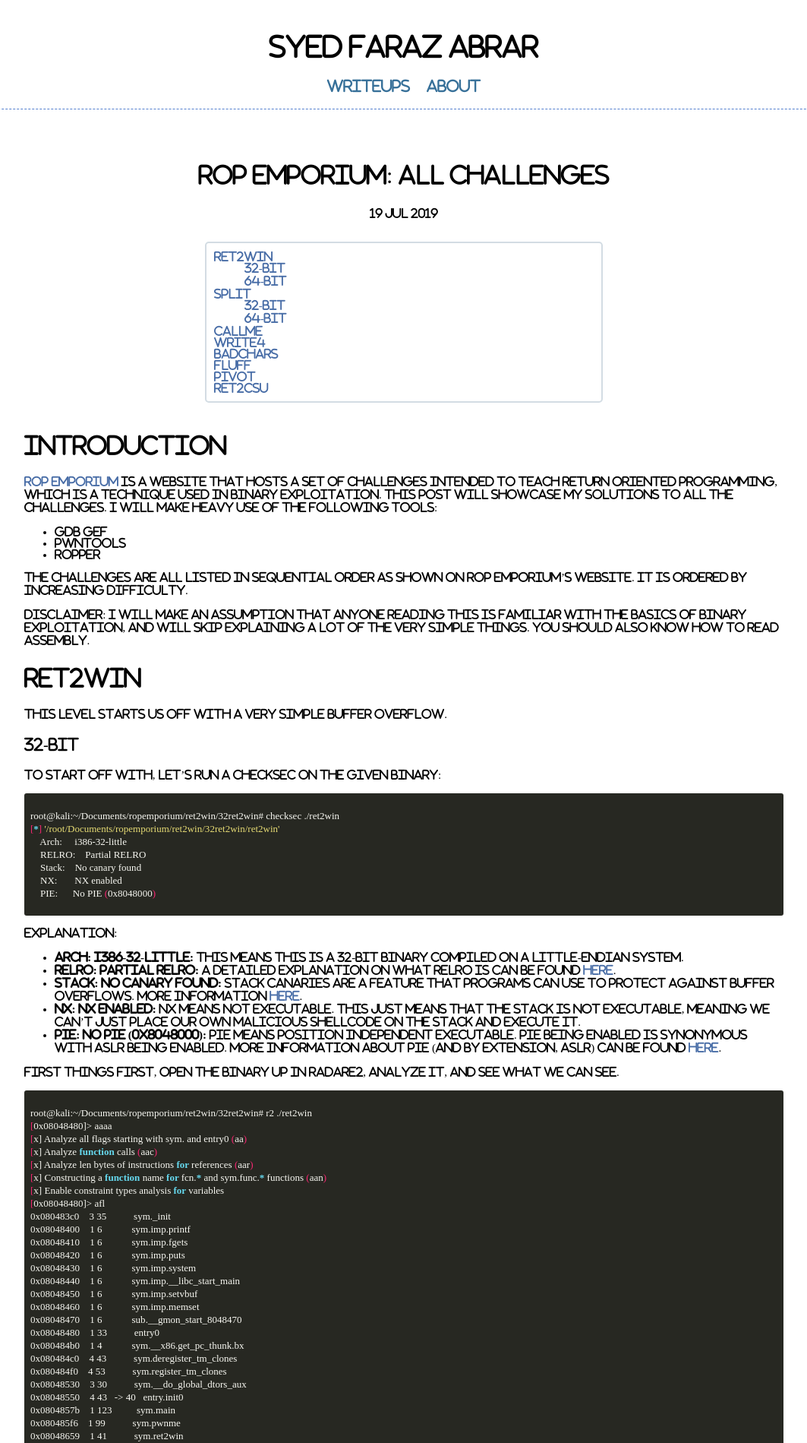
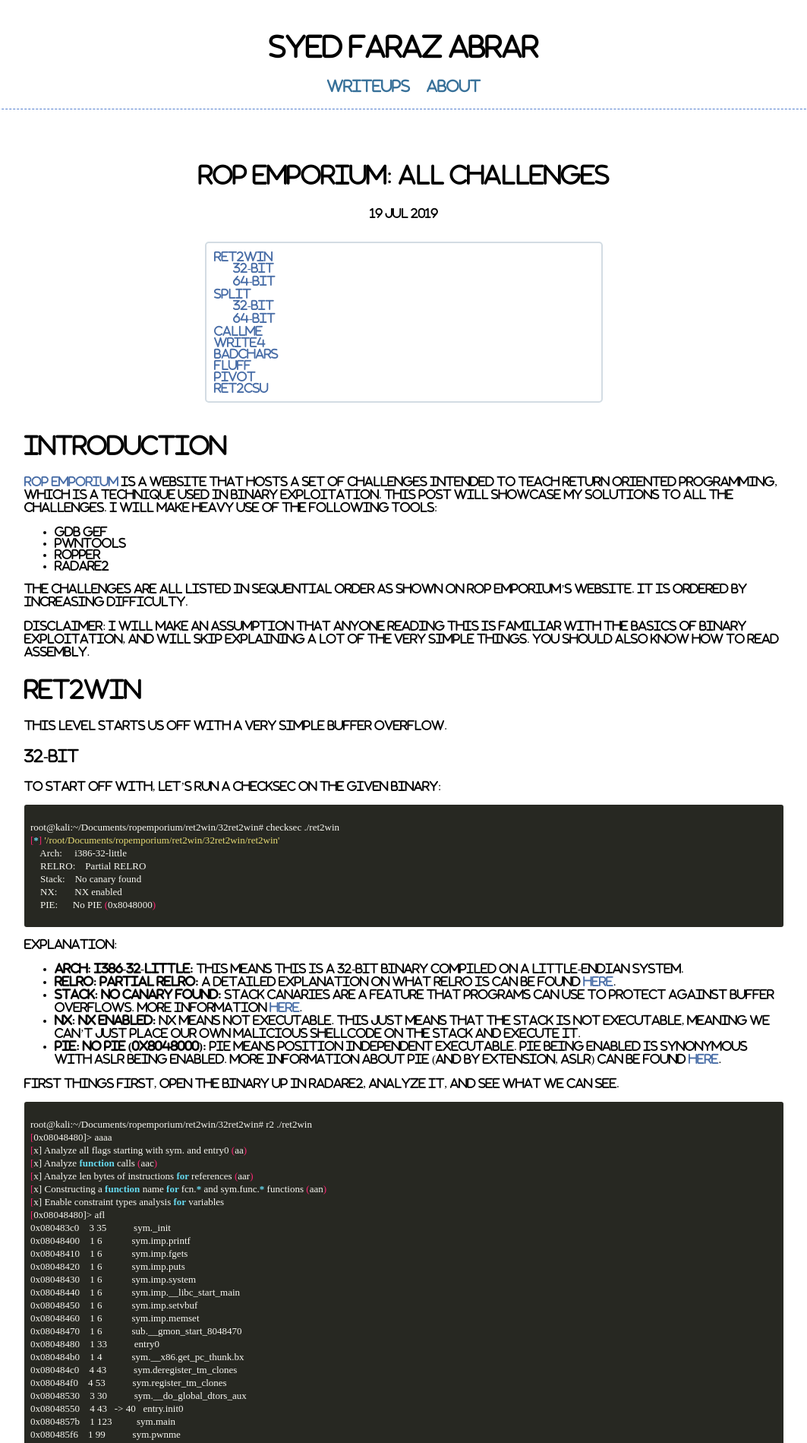
Before and after one commit to farazsth98/farazsth98.github.io, a Jekyll site: the page built from _posts/2019-07-19-rop-emporium-challenges.markdown, in a window 1280 px wide. Shown: the top 1899 px of the page at 76% size, without its empty margins (108-1171 px from the left). Built offline with Jekyll 4.4.1, drawn with Linux system fonts in a browser that asks for light colours; nearby versions of some CDN libraries.

Commit message:
Added r2

```diff
--- a/_posts/2019-07-19-rop-emporium-challenges.markdown
+++ b/_posts/2019-07-19-rop-emporium-challenges.markdown
@@ -41,6 +41,7 @@
 * gdb gef
 * pwntools
 * ropper
+* radare2
 
 The challenges are all listed in sequential order as shown on ROP Emporium's website. It is ordered by increasing difficulty.
 
--- a/_sass/base.scss
+++ b/_sass/base.scss
@@ -199,6 +199,7 @@
 
 #markdown-toc ul {
 	list-style: none;
+	padding-left: 25px;
 }
 
 .toc-container {
```
